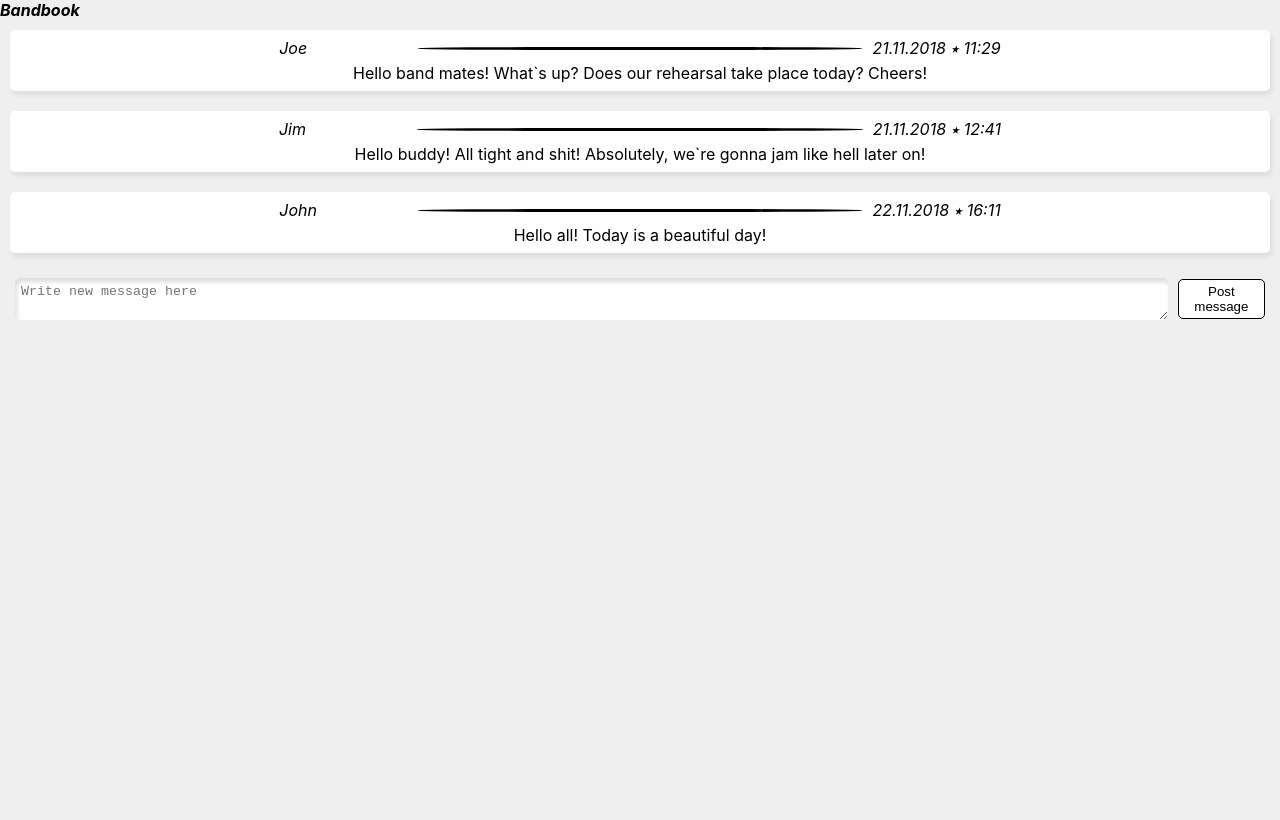
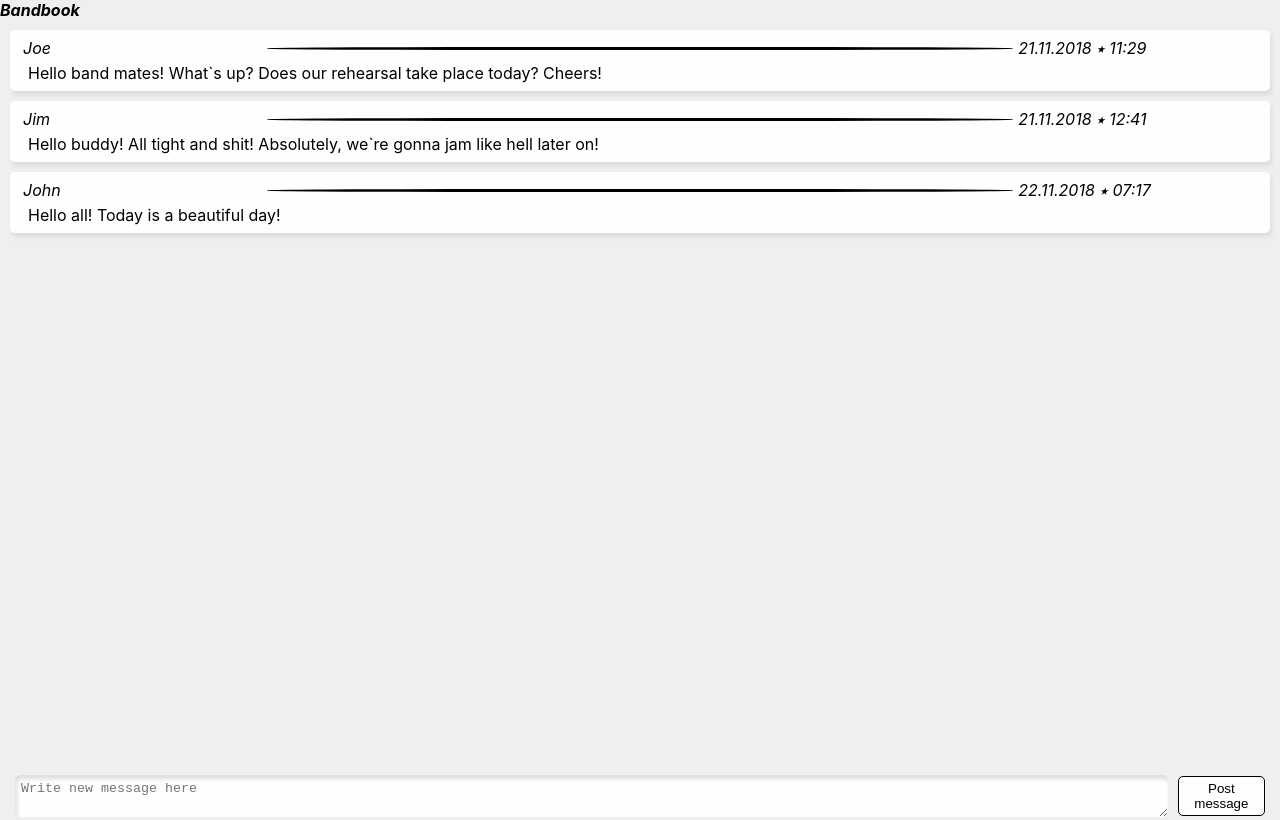
Before and after one commit to frythjof/bandbook-app, a React (Create React App) app: page / in a window 1280 px wide. Built offline with nearby package versions, Linux system fonts and the light colour scheme.

Commit message:
Fix HomeBoard grid with overflow-y and modify Cypress tests

```diff
--- a/craco.config.js
+++ b/craco.config.js
@@ -1,11 +1,5 @@
 module.exports = {
   babel: {
-    plugins: [
-      'babel-plugin-styled-components',
-      'babel-plugin-jsx-remove-data-test-id',
-      {
-        attributes: 'data-cy'
-      }
-    ]
+    plugins: ['babel-plugin-styled-components']
   }
 }
--- a/src/components/Button.js
+++ b/src/components/Button.js
@@ -23,7 +23,10 @@ export default class Button extends Component {
 
   render() {
     return (
-      <StyledButton onClick={event => this.props.onPost(event.target)}>
+      <StyledButton
+        data-cy="PostButton"
+        onClick={event => this.props.onPost(event.target)}
+      >
         {this.props.text}
       </StyledButton>
     )
--- a/src/components/HomeBoard.js
+++ b/src/components/HomeBoard.js
@@ -8,22 +8,23 @@ import Separator from './Separator'
 
 const Wrapper = styled.section`
   display: grid;
-  /* grid-template-rows: auto 48px;
-  height: 80vh;
-  position: relative; */
+  grid-template-rows: auto 48px;
+  height: 100vh;
 `
-
-const MessageWrapper = styled.section`
+const MessagesContainer = styled.main`
+  overflow-y: scroll;
+`
+const SingleMessageWrapper = styled.section`
   display: flex;
   flex-direction: column;
-  align-items: center;
+  /* align-items: center; */
   justify-content: space-between;
   padding: 8px;
   background: #fefefe;
   box-shadow: 2px 4px 4px #ddd;
   border-radius: 5px;
   margin: 10px;
-  grid-gap: 5px; */
+  grid-gap: 5px;
 `
 
 const InputWrapper = styled.section`
@@ -53,7 +54,7 @@ export default class HomeBoard extends Component {
       {
         text: 'Hello all! Today is a beautiful day!',
         firstname: 'John',
-        timestamp: '22.11.2018 ⭑ 16:11'
+        timestamp: '22.11.2018 ⭑ 07:17'
       }
     ],
     tempTextValue: ''
@@ -61,8 +62,8 @@ export default class HomeBoard extends Component {
 
   render() {
     return (
-      <Wrapper>
-        <React.Fragment>{this.renderMessages()}</React.Fragment>
+      <Wrapper data-cy="HomeBoard">
+        <MessagesContainer>{this.renderMessages()}</MessagesContainer>
         <InputWrapper>
           <TextArea
             placeholder={'Write new message here'}
@@ -81,14 +82,14 @@ export default class HomeBoard extends Component {
 
   renderSingleMessage = message => {
     return (
-      <MessageWrapper>
+      <SingleMessageWrapper>
         <Separator
           firstname={message.firstname}
           width={3}
           timestamp={message.timestamp}
         />
         <Message text={message.text} />
-      </MessageWrapper>
+      </SingleMessageWrapper>
     )
   }
 
@@ -100,12 +101,13 @@ export default class HomeBoard extends Component {
   }
 
   postMessage = () => {
-    const day = new Date().getDate()
-    const month = new Date().getMonth()
-    const year = new Date().getFullYear()
-    const hour = new Date().getHours()
-    const minute = new Date().getMinutes()
-    const timestamp = new Date(year, month, day, hour, minute)
+    // const day = new Date().getDate()
+    // const month = new Date().getMonth()
+    // const year = new Date().getFullYear()
+    // const hour = new Date().getHours()
+    // const minute = new Date().getMinutes()
+    // const timestamp = new Date(year, month, day, hour, minute)
+    const timestamp = new Date()
     const dateoptions = {
       year: 'numeric',
       month: 'numeric',
@@ -130,6 +132,7 @@ export default class HomeBoard extends Component {
       ],
       tempTextValue: ''
     })
+    console.log(timestamp)
     // textArea.focus()
   }
 }
--- a/src/components/Message.js
+++ b/src/components/Message.js
@@ -3,9 +3,9 @@ import styled from 'styled-components'
 import PropTypes from 'prop-types'
 
 const TextWrapper = styled.span`
-  display: flex;
-  align-items: center;
-  justify-content: center;
+  display: block;
+  text-align: left;
+  margin: 0 10px;
   cursor: default;
 `
 
--- a/src/components/Separator.js
+++ b/src/components/Separator.js
@@ -11,7 +11,7 @@ const Wrapper = styled.section`
 
 const NameDate = styled.em`
   white-space: nowrap;
-  margin: 0 10px;
+  margin: 0 5px;
 `
 
 const Line = styled.div`
```
Also changed, not shown: 1 other file (tests, documents, lock files or other folders).
